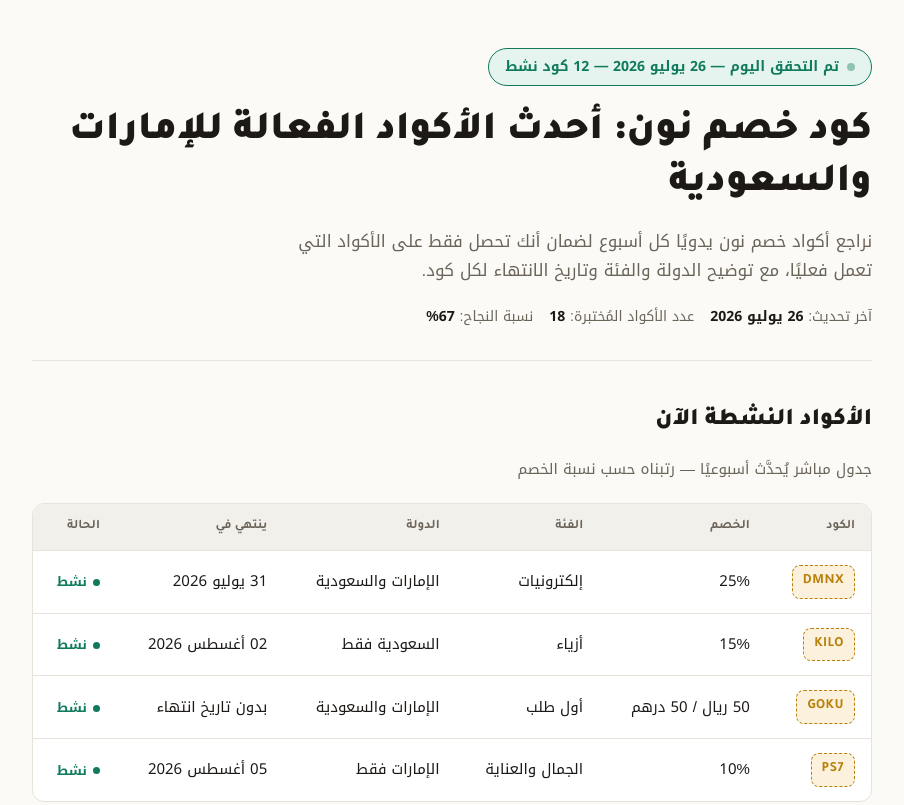
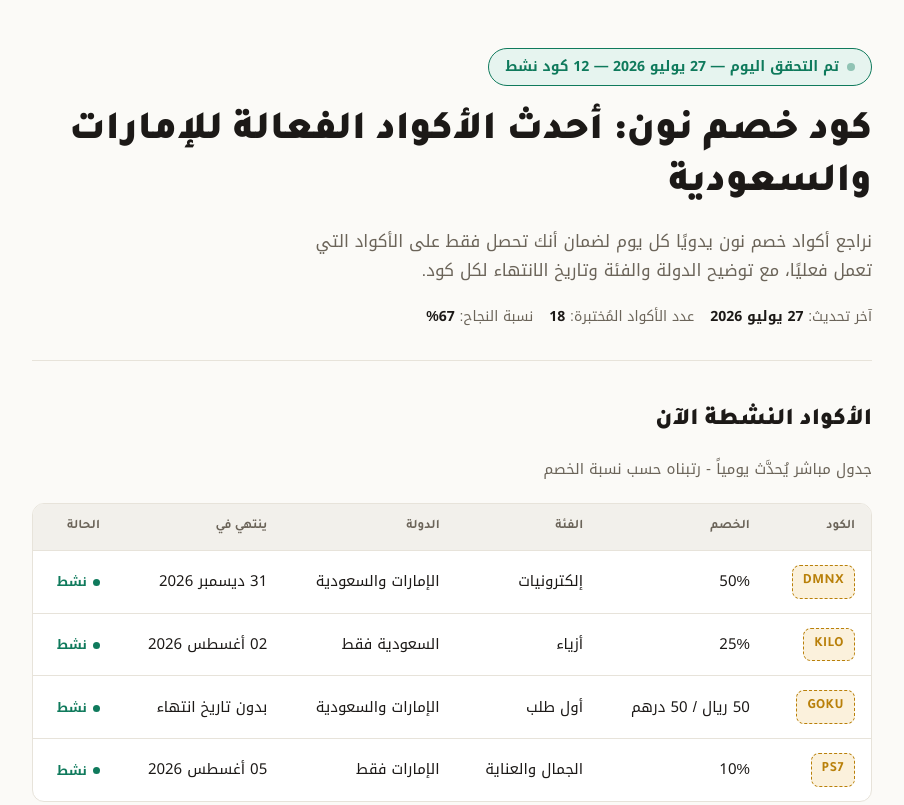
Before and after one commit to uaedealshunter/noon-coupon-codes, a plain HTML site: page index.html in a window 1280 px wide. Shown: the top 805 px of the page, without its empty margins (188-1092 px from the left). Drawn offline with Linux system fonts and the light colour scheme.

Commit message:
Update index.html

```diff
--- a/index.html
+++ b/index.html
@@ -3,7 +3,7 @@
 <head>
 <meta charset="UTF-8">
 <meta name="viewport" content="width=device-width, initial-scale=1.0">
-<title>كود خصم نون 2026 | أكواد خصم فعالة ومُتحقق منها أسبوعيًا</title>
+<title>كود خصم نون 2026 | أكواد خصم فعالة ومُتحقق منها يومياً</title>
 <meta name="description" content="أحدث أكواد خصم نون للإمارات والسعودية، تم التحقق منها اليوم. جدول أكواد نشطة، طريقة الاستخدام، وأسئلة شائعة.">
 <meta name="google-site-verification" content="VV-TwnorH8uZOSZjpV3tYa9FblVZ_xaZ8acyeWqLB20" />
 <link rel="preconnect" href="https://fonts.googleapis.com">
@@ -307,15 +307,15 @@
   <header class="hero">
     <div class="stamp">
       <span class="dot"></span>
-      <span>تم التحقق اليوم — 26 يوليو 2026 — 12 كود نشط</span>
+      <span>تم التحقق اليوم — 27 يوليو 2026 — 12 كود نشط</span>
     </div>
     <h1>كود خصم نون: أحدث الأكواد الفعالة للإمارات والسعودية</h1>
     <p class="subhead">
-      نراجع أكواد خصم نون يدويًا كل أسبوع لضمان أنك تحصل فقط على الأكواد التي تعمل فعليًا،
+      نراجع أكواد خصم نون يدويًا كل يوم لضمان أنك تحصل فقط على الأكواد التي تعمل فعليًا،
       مع توضيح الدولة والفئة وتاريخ الانتهاء لكل كود.
     </p>
     <div class="meta-row">
-      <span>آخر تحديث: <strong>26 يوليو 2026</strong></span>
+      <span>آخر تحديث: <strong>27 يوليو 2026</strong></span>
       <span>عدد الأكواد المُختبرة: <strong>18</strong></span>
       <span>نسبة النجاح: <strong>67%</strong></span>
     </div>
@@ -324,7 +324,7 @@
   <!-- ================= ACTIVE CODES TABLE ================= -->
   <section class="codes">
     <h2>الأكواد النشطة الآن</h2>
-    <p class="section-sub">جدول مباشر يُحدَّث أسبوعيًا — رتبناه حسب نسبة الخصم</p>
+    <p class="section-sub">جدول مباشر يُحدَّث يومياً - رتبناه حسب نسبة الخصم</p>
 
     <div class="table-scroll">
       <table>
@@ -341,15 +341,15 @@
         <tbody>
           <tr>
             <td><span class="code-chip">DMNX</span></td>
-            <td>25%</td>
+            <td>50%</td>
             <td>إلكترونيات</td>
             <td>الإمارات والسعودية</td>
-            <td>31 يوليو 2026</td>
+            <td>31 ديسمبر 2026</td>
             <td><span class="status active">نشط</span></td>
           </tr>
           <tr>
             <td><span class="code-chip">KILO</span></td>
-            <td>15%</td>
+            <td>25%</td>
             <td>أزياء</td>
             <td>السعودية فقط</td>
             <td>02 أغسطس 2026</td>
@@ -404,7 +404,7 @@
     <h2>أسئلة شائعة</h2>
     <details open>
       <summary>هل يوجد كود خصم نون صالح اليوم؟</summary>
-      <p>نعم، نقوم بتحديث قائمة أكواد خصم نون كل أسبوع بعد اختبارها يدويًا. راجع الجدول أعلاه لمعرفة الأكواد النشطة حاليًا وتاريخ آخر تحقق.</p>
+      <p>نعم، نقوم بتحديث قائمة أكواد خصم نون كل يوم بعد اختبارها يدويًا. راجع الجدول أعلاه لمعرفة الأكواد النشطة حاليًا وتاريخ آخر تحقق.</p>
     </details>
     <details>
       <summary>كيف أستخدم كود خصم نون؟</summary>
```
